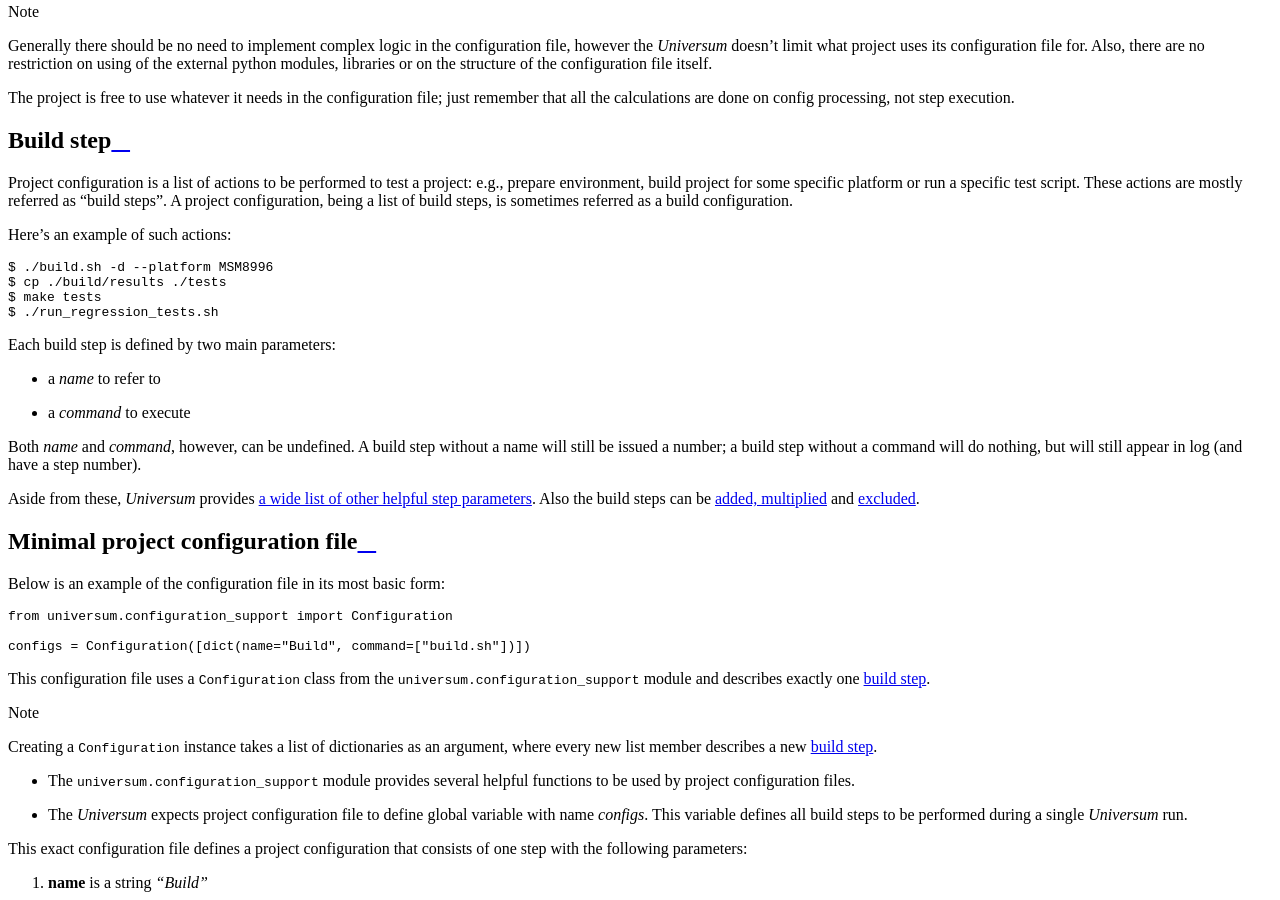
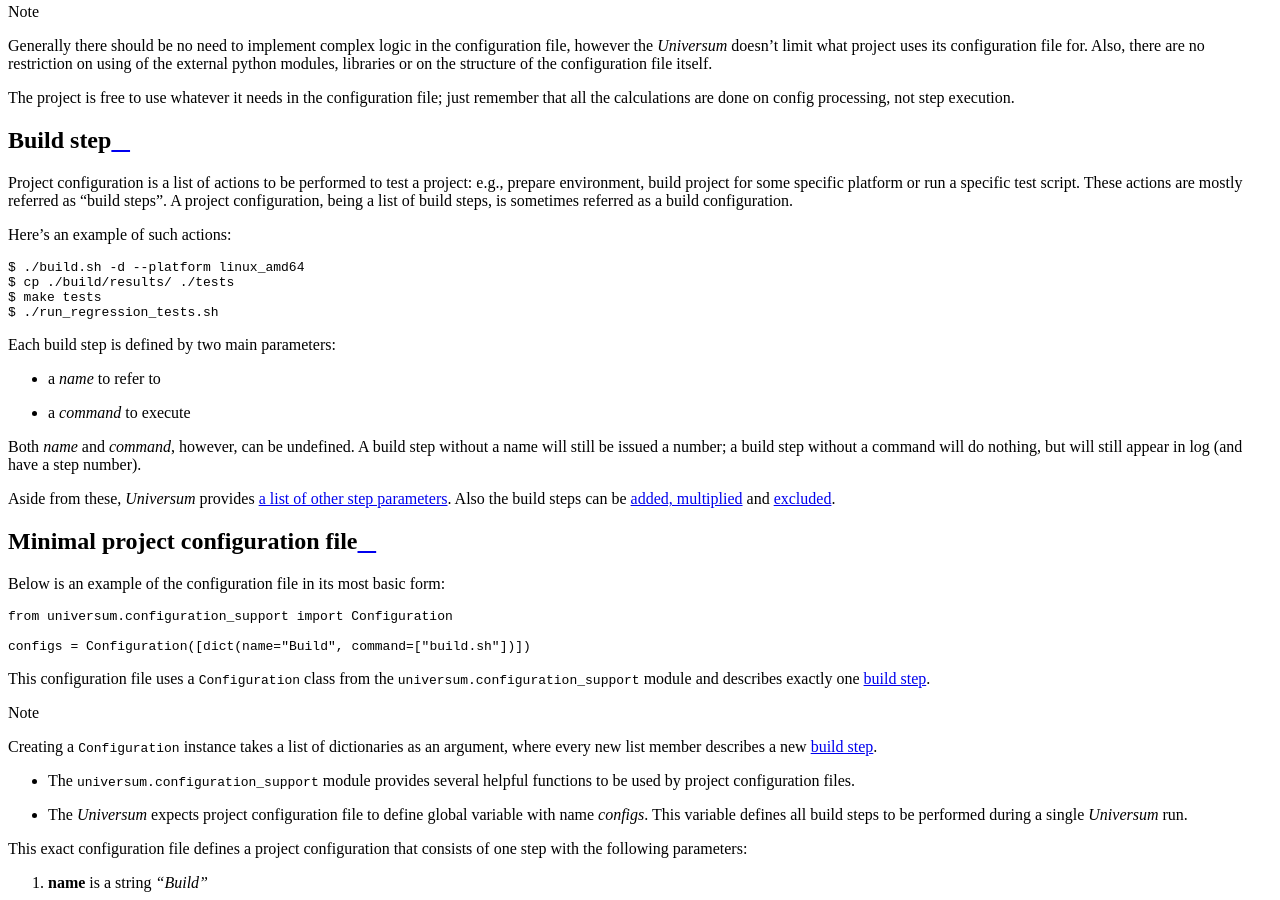
Before and after one commit to Samsung/Universum, a Sphinx documentation site: the page built from doc/configuring.rst, in a window 1280 px wide and 900 px high, scrolled down 773 px. Built offline with Sphinx 7.4.7 and the Read the Docs theme 2.0.0, drawn with Linux system fonts in a browser that asks for light colours.

Commit message:
fix(docs): add changes from review

```diff
--- a/doc/configuring.rst
+++ b/doc/configuring.rst
@@ -34,8 +34,8 @@ build project for some specific platform or run a specific test script. These ac
 
 Here's an example of such actions::
 
-    $ ./build.sh -d --platform MSM8996
-    $ cp ./build/results ./tests
+    $ ./build.sh -d --platform linux_amd64
+    $ cp ./build/results/ ./tests
     $ make tests
     $ ./run_regression_tests.sh
 
@@ -47,7 +47,7 @@ Each build step is defined by two main parameters:
 Both `name` and `command`, however, can be undefined. A build step without a name will still be issued a number;
 a build step without a command will do nothing, but will still appear in log (and have a step number).
 
-Aside from these, `Universum` provides :ref:`a wide list of other helpful step parameters <keys>`.
+Aside from these, `Universum` provides :ref:`a list of other step parameters <keys>`.
 Also the build steps can be :ref:`added, multiplied <combining>` and :ref:`excluded <filtering>`.
 
 
```
